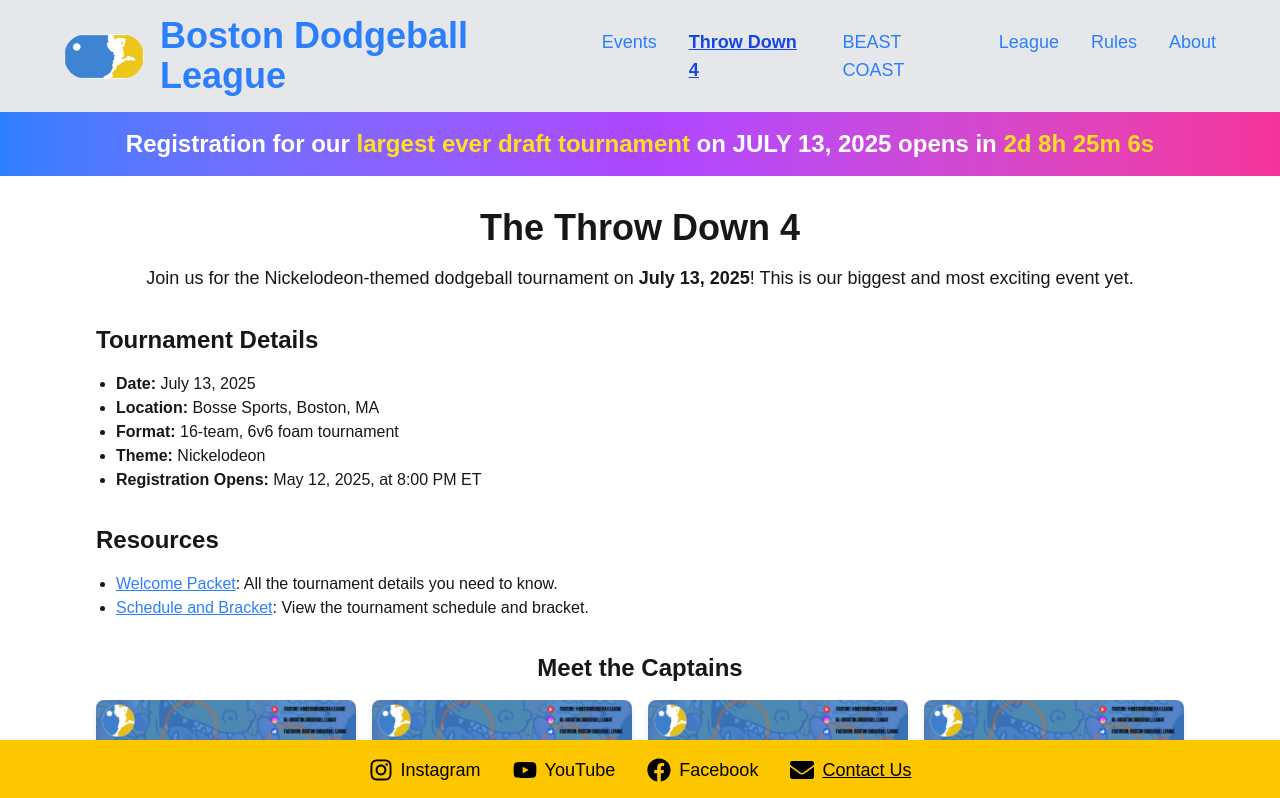
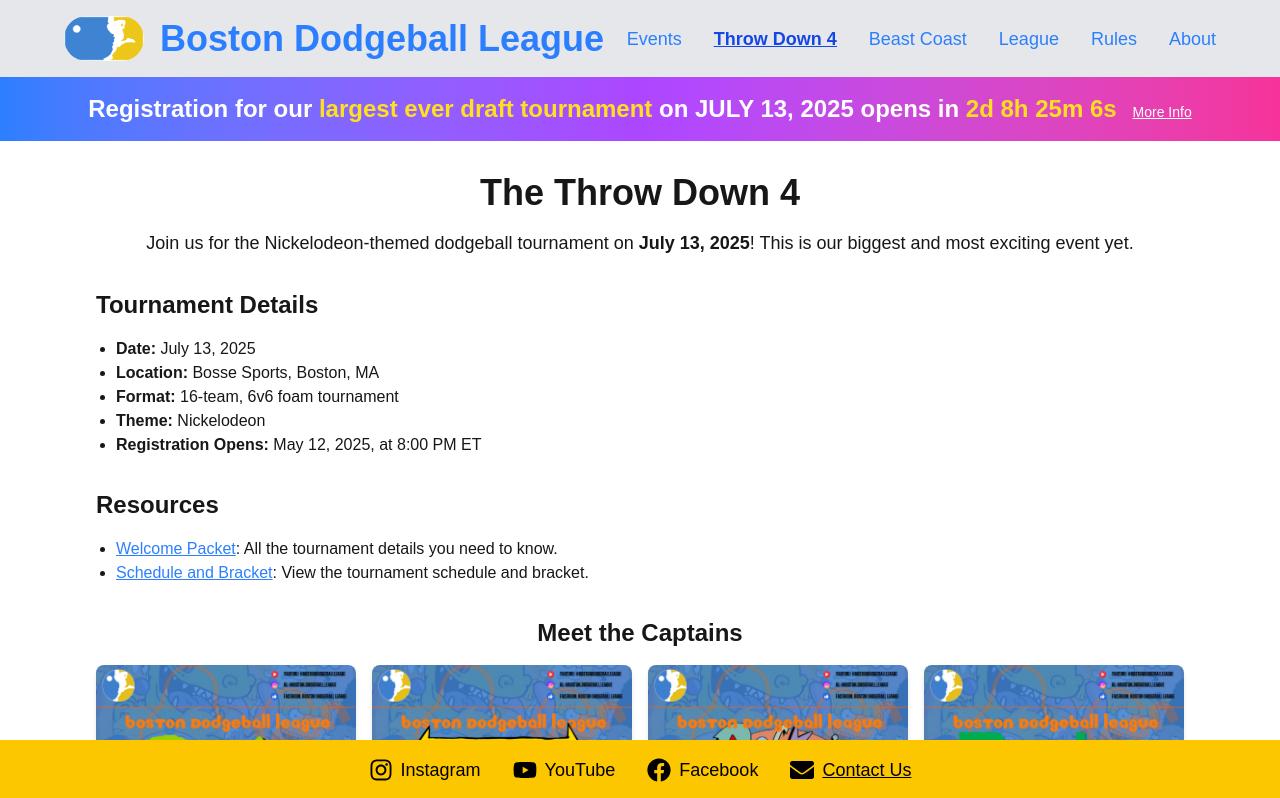
Before and after one commit to jsartin513/bdl-site, a Next.js app: page /events/throwdown in a window 1280 px wide. Shown: the top 798 px of the page. Built offline with nearby package versions, Linux system fonts and the light colour scheme.

Commit message:
Tweaks to nav

```diff
--- a/app/components/Marquee.tsx
+++ b/app/components/Marquee.tsx
@@ -1,4 +1,5 @@
 "use client";
+import Link from "next/link";
 import React, { useEffect, useState } from "react";
 
 interface Message {
@@ -6,7 +7,8 @@ interface Message {
   endDateTime: Date;
   countdownText: string;
   activeText: string;
-  link?: string;
+  registrationLink?: string;
+  infoLink: string;
 }
 
 const messages: Message[] = [
@@ -15,7 +17,8 @@ const messages: Message[] = [
     endDateTime: new Date("2025-05-23T20:00:00-04:00"), // End of the registration period
     countdownText: "Registration for our {descriptor} on JULY 13, 2025 opens in ",
     activeText: "Register for our {descriptor} on July 13 now!",
-    link: "https://docs.google.com/forms/d/1iCE8mVu5JT0J_zhHIPYCxE-xsmDMj_ma9wvw5KZ9pOQ/edit",
+    registrationLink: "https://docs.google.com/forms/d/1iCE8mVu5JT0J_zhHIPYCxE-xsmDMj_ma9wvw5KZ9pOQ/edit",
+    infoLink: '/events/throwdown',
   },
 ];
 
@@ -93,6 +96,14 @@ const Marquee: React.FC = () => {
           {renderTextWithDescriptor(upcomingMessage.countdownText)}{" "}
           <span className="font-extrabold text-yellow-300">{timeLeft}</span>
         </span>
+        <span className="ml-4 text-sm">
+          <Link
+            href={upcomingMessage.infoLink}
+            className="underline hover:text-yellow-300"
+          >
+            More Info
+          </Link>
+        </span>
       </div>
     );
   }
@@ -101,9 +112,9 @@ const Marquee: React.FC = () => {
     return (
       <div className="bg-gradient-to-r from-green-500 via-teal-500 to-blue-500 text-white text-center py-4">
         <span className="text-2xl font-extrabold">
-          {activeMessage.link ? (
+          {activeMessage.registrationLink ? (
             <a
-              href={activeMessage.link}
+              href={activeMessage.registrationLink}
               target="_blank"
               rel="noopener noreferrer"
               className="underline hover:text-yellow-300"
--- a/app/components/TopNav.tsx
+++ b/app/components/TopNav.tsx
@@ -42,7 +42,7 @@ export default function TopNav() {
                 pathname === "/beast-coast" ? "font-bold underline text-blue-700" : ""
               }`}
             >
-              <Link href="/beast-coast">BEAST COAST</Link>
+              <Link href="/beast-coast">Beast Coast</Link>
             </li>
             <li
               className={`text-lg ${
```
